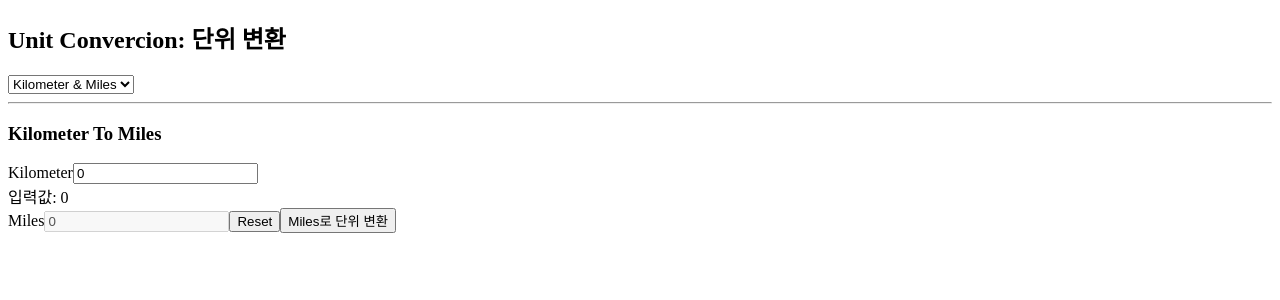
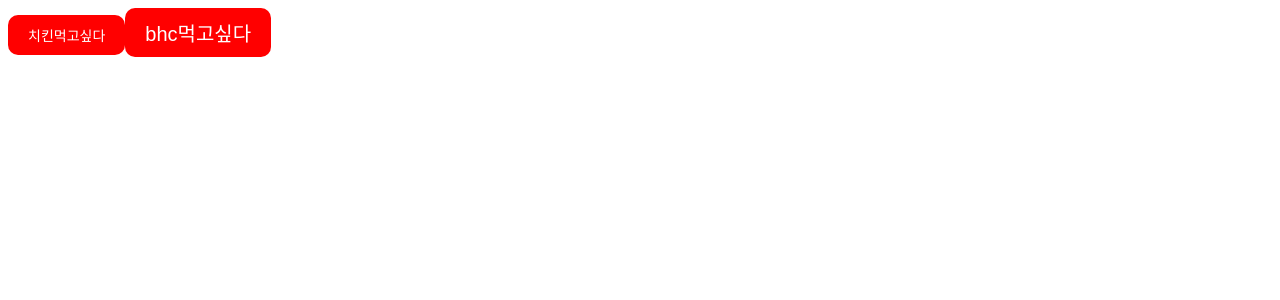
Before and after one commit to laurenCho9/react-movie-app, a React (Create React App) app in the folder react-app/: page / in a window 1280 px wide. Shown: the top 300 px of the page. Built offline with nearby package versions, Linux system fonts and the light colour scheme.

Commit message:
props
npm install --save prop-types 설치

```diff
--- a/react-app/package.json
+++ b/react-app/package.json
@@ -6,6 +6,7 @@
     "@testing-library/jest-dom": "^5.16.5",
     "@testing-library/react": "^13.4.0",
     "@testing-library/user-event": "^13.5.0",
+    "prop-types": "^15.8.1",
     "react": "^18.2.0",
     "react-dom": "^18.2.0",
     "react-scripts": "5.0.1",
--- a/react-app/src/App.js
+++ b/react-app/src/App.js
@@ -1,13 +1,13 @@
 import Button from "./components/Button";
 import KilometerToMiles from "./components/KilometerToMiles";
 import MinutesToHours from "./components/MinutesToHours";
-import UnitConvercion from "./components/UnitConvercion";
+
+import Props from "./components/props/Props";
 
 function App() {
   return (
     <div>
-      {/* <Button /> */}
-      <UnitConvercion />
+      <Props />
     </div>
   );
 }
--- /dev/null
+++ b/react-app/src/components/props/Btn.jsx
@@ -0,0 +1,31 @@
+// function Btn(props) {
+// function Btn({ btnName, big }) {
+// function Btn({ btnName, changeValue }) {
+function Btn({ btnName, fontSize = 14 }) {
+  // fontSize 에 14px이라는 기본값을 주고 싶다면.
+
+  //   //   console.log(props);
+  //   console.log(btnName, big);
+  console.log(btnName, "렌더링이 되었습니다.");
+  return (
+    <>
+      <button
+        // onClick={changeValue}
+        style={{
+          backgroundColor: "red",
+          color: "#fff",
+          padding: "10px 20px",
+          border: 0,
+          borderRadius: 10,
+          //   fontSize: big ? 24 : 16,
+          fontSize: fontSize, // fontSize 하나로 생략가능. 키:밸류값이 동일하므로.
+        }}
+      >
+        {/* {props.btnName} */}
+        {btnName}
+      </button>
+    </>
+  );
+}
+
+export default Btn;
--- /dev/null
+++ b/react-app/src/components/props/Props.jsx
@@ -0,0 +1,52 @@
+// props는 일종의 방식이다. 부모 컴포넌트로부터 자식 컴포넌트에 데이터를 보낼 수 있게 해주는 방법.
+import { memo, useMemo, useState } from "react";
+import Btn from "./Btn";
+
+import propTypes from "prop-types"; // props의 타입이 잘못되었을 때 오류를 던져주는 라이브러리.
+
+Btn.propTypes = {
+  //   btnName: propTypes.string,
+  //   fontSize: propTypes.number,
+  btnName: propTypes.string.isRequired, // .isRequired를 붙여주면 필수 값이므로 해당 값을 누락시 오류를 던져준다.
+  fontSize: propTypes.number,
+};
+
+function Props() {
+  const [value, setValue] = useState("상태관리를 활용한 버튼");
+  const changeValue = () => setValue("되돌리기 버튼");
+
+  return (
+    <div>
+      {/* 버튼 제목을 아무렇게나 지어도 된다. 그리고 Btn 컴포넌트 안에 props 를 넣어주는데 비구조화할당해서 {btnName} 로 바로 넣어줘도 된다. */}
+      {/* Btn({btnName:"버튼버튼"}) */}
+
+      {/* <Btn btnName="props비구조화할당 버튼1" big={true} />
+      <Btn btnName="props비구조화할당 버튼2" /> */}
+
+      {/* 아래 온클릭은 Btn으로 들어갈 프롭스명이다. (프롭스명은 자유).
+      아래꺼는 이벤트리스너가 아니란 소리임. 왜냐? 커스텀 컴포넌트.에 넣은 것이기 때문에.(내가 만든 컴포넌트.)
+
+      만약 html 요소에 넣는거라면 onClick은 이벤트리스너가 되는 게 맞음.
+      걍 이름만 동일하게 해둔 것 뿐임.*/}
+      {/* <Btn btnName={value} changeValue={changeValue} /> */}
+      {/* <Btn btnName="props비구조화할당 버튼2" /> */}
+
+      {/* 상태값이 변경될 때 컴포넌트를 리렌더링해서 다시 그려주는데,
+      특정 컴포넌트를 다시 그리지 않도록 막아주는 것이 Memo 이다. */}
+      {/* <MemorizeBtn btnName={value} changeValue={changeValue} />
+      <MemorizeBtn btnName="props비구조화할당 버튼2" /> */}
+
+      {/* props type - 어떤 타입의 props를 받고 있는지를 체크해주는 것. 설치해서 사용.
+      https://ko.legacy.reactjs.org/docs/typechecking-with-proptypes.html
+      https://www.npmjs.com/package/prop-types
+
+
+      */}
+      <Btn btnName="치킨먹고싶다" />
+      <Btn btnName="bhc먹고싶다" fontSize={20} />
+    </div>
+  );
+}
+const MemorizeBtn = memo(Btn); // 해당 컴포넌트 아래에 적어줘야 실행된다.
+
+export default Props;
--- a/react-app/src/index.js
+++ b/react-app/src/index.js
@@ -3,8 +3,4 @@
 import App from "./App";
 
 const root = ReactDOM.createRoot(document.getElementById("root"));
-root.render(
-  <React.StrictMode>
-    <App />
-  </React.StrictMode>
-);
+root.render(<App />);
```
Also changed, not shown: 2 other files (tests, documents, lock files or other folders).
